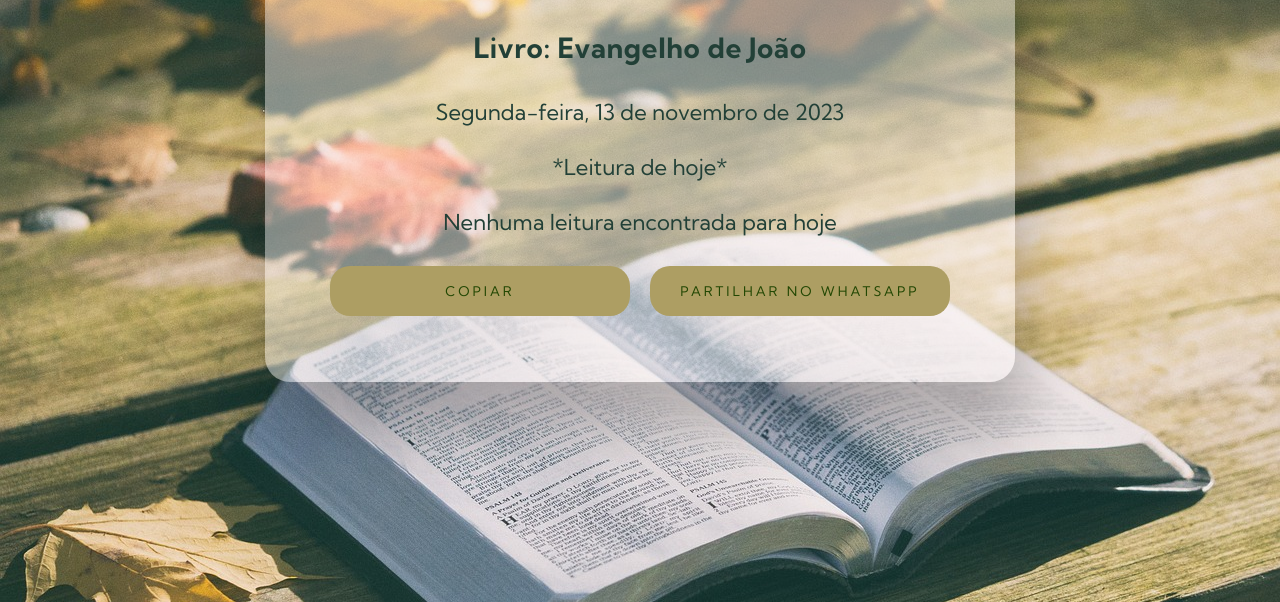
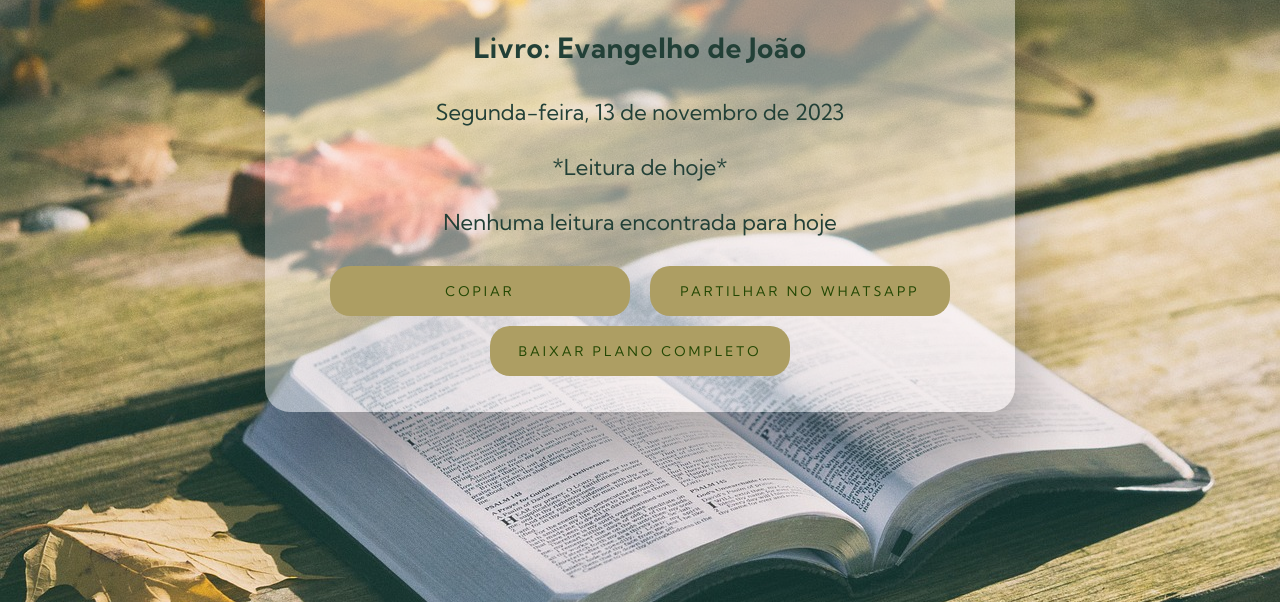
Before and after one commit to MachadoA/team-teenager, a plain HTML site: page index.html in a window 1280 px wide. Shown: the part 198-800 px from the top of the page. Drawn offline with Linux system fonts and the light colour scheme.

Commit message:
pdf include

```diff
--- a/css/style.css
+++ b/css/style.css
@@ -18,13 +18,16 @@ body{
     height: 85vh;
     color: #224037;
 }
+a{color: inherit;}
+button{cursor: pointer;}
+
 .container{
     background-color: #faf7f771;
     border-radius: 25px;
     box-shadow: rgba(0, 0, 0, 0.24) 8px 50px 60px;
     margin: auto;
     width: 360px;
-    height: 425px;
+    height: 508px;
     margin-top: 15vh;
     padding: 20px;
     z-index: 100;
@@ -53,6 +56,7 @@ p{
 }
 #dateToday::first-letter{text-transform: uppercase;}
 #copyBtn,
+.copyBtn,
 #whatsappBtn{
     margin: 0 10px;
     width: 300px;
@@ -65,16 +69,25 @@ p{
     letter-spacing: 3px;
     margin-bottom: 10px;
 }
+#copyBtn:hover,
+.copyBtn:hover,
+#whatsappBtn:hover{
+    background-color: #224703;
+    color: #AD9E63;
+}
 h3{
     padding: 5px 0;
     text-align: center;
     display: none;
 }
+.btn{
+    text-align: center;
+}
 
 @media (min-width: 820px) {
     .container{
         width: 750px;
-        height: 460px;
+        height: 490px;
     }
     h1{font-size: 32px;}
     h2{text-align: center; padding: 20px 0; font-size: 28px;}
--- a/index.html
+++ b/index.html
@@ -25,6 +25,9 @@
             </div>
             <div><button id="whatsappBtn">partilhar no whatsapp</button></div>
         </article>
+        <article class="btn">
+            <button class="copyBtn"><a href="1a gincana João.pdf" target="_blank">Baixar plano completo</a></button>
+        </article>
     </section>
 
     <script src="js/scripts.js" defer></script>
--- a/js/scripts.js
+++ b/js/scripts.js
@@ -62,4 +62,5 @@ whatsappBtn.addEventListener('click', () => {
   const encodedText = encodeURIComponent(informationContent)
   var url = `https://api.whatsapp.com/send?text=${encodedText}`
   window.open(url, "_blank");
+  console.log(encodedText);
 })
```
Also changed, not shown: 1 other file.
